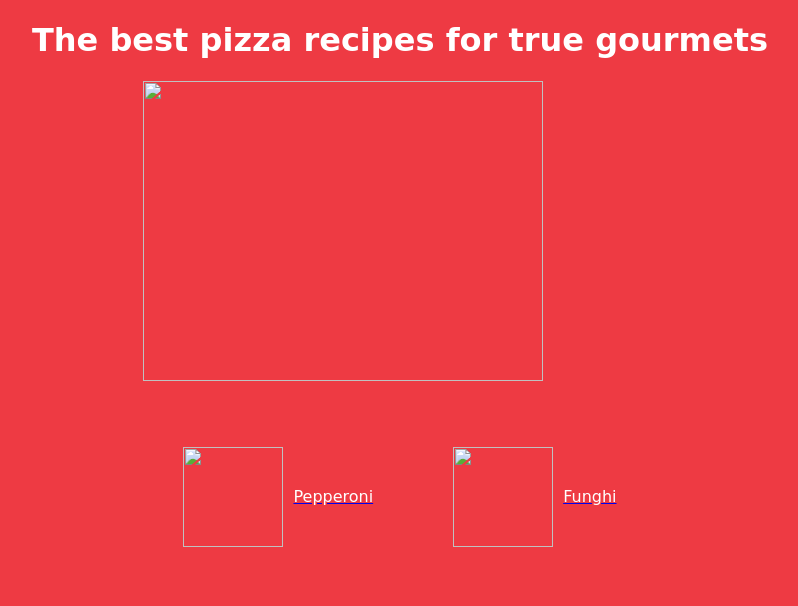
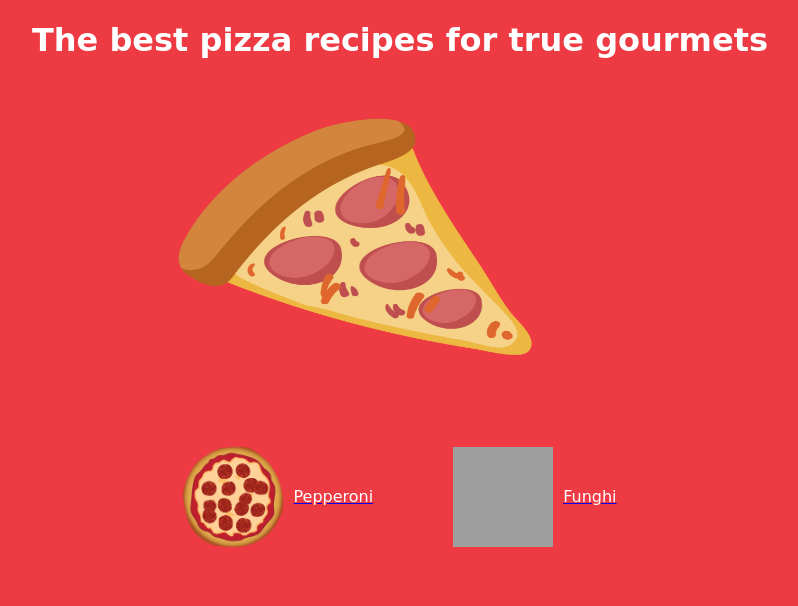
Before and after one commit to wazox23/odin-recipes2.0, a plain HTML site: page index.html in a window 1280 px wide. Shown: the whole page, without its empty margins (240-1038 px from the left). Drawn offline with Linux system fonts and the light colour scheme; the site is published under a folder, as on GitHub Pages, so addresses that start at the root find nothing; a web font is replaced by a local one.

Commit message:
Add files via upload

```diff
--- a/index.html
+++ b/index.html
@@ -13,10 +13,10 @@
 <body>
     <H1>The best pizza recipes for true gourmets</H1>
     <div class="container">
-        <img src="/images/pizza.png" id="logo">
+        <img src="images/pizza.png" id="logo">
         <div class="list">
-            <ul><img src="/images/pepperoniPizza.png"><a href="pages/pepperoni.html"><p class="flavor">Pepperoni</p></a></ul>
-            <ul><img src="/images/fungiPizza.png"><a href="pages/fungi.html"><p class="flavor">Funghi</p></a></ul>
+            <ul><img src="images/pepperoniPizza.png"><a href="pages/pepperoni.html"><p class="flavor">Pepperoni</p></a></ul>
+            <ul><img src="images/fungiPizza.png"><a href="pages/fungi.html"><p class="flavor">Funghi</p></a></ul>
         </div>
     </div>
 </body>
```
